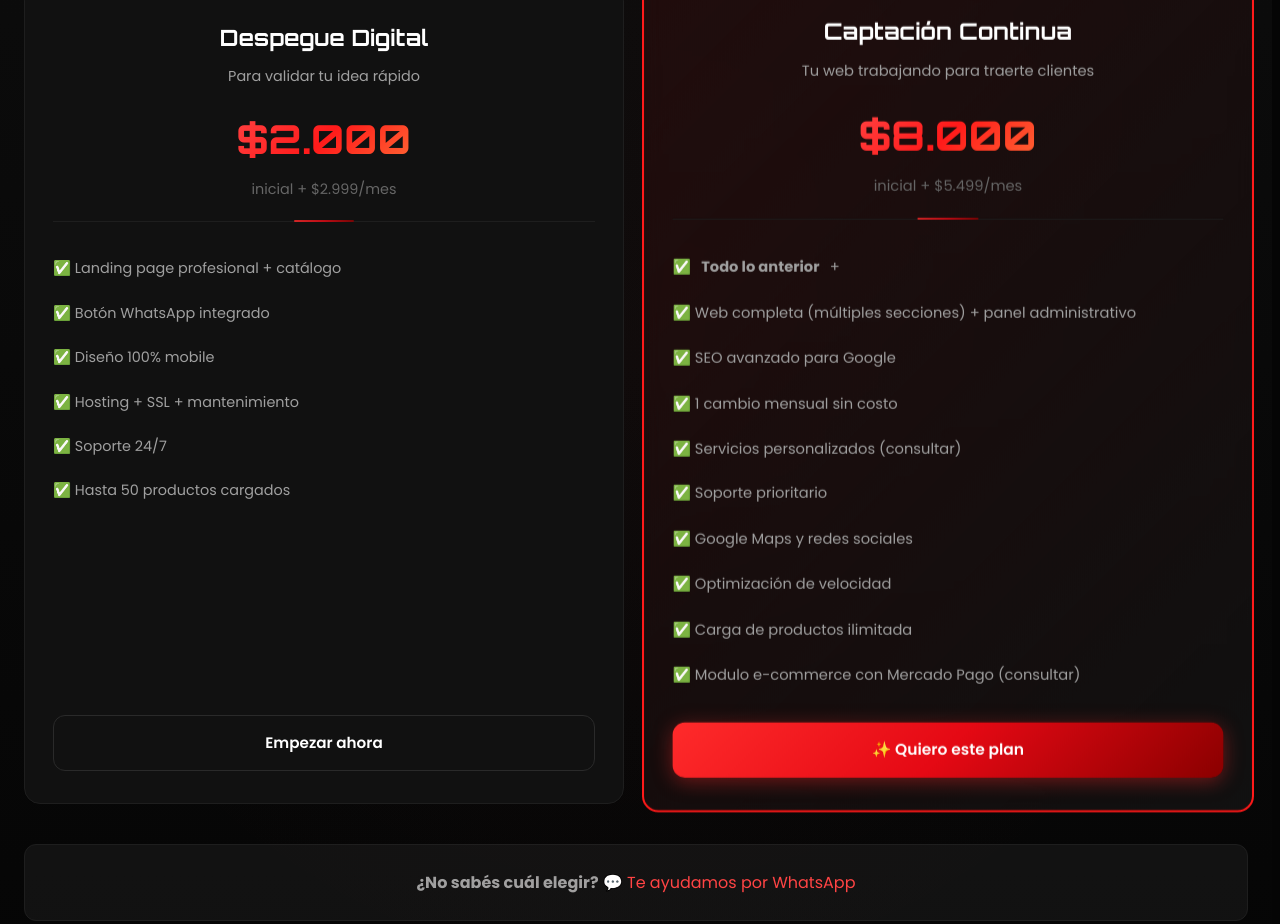
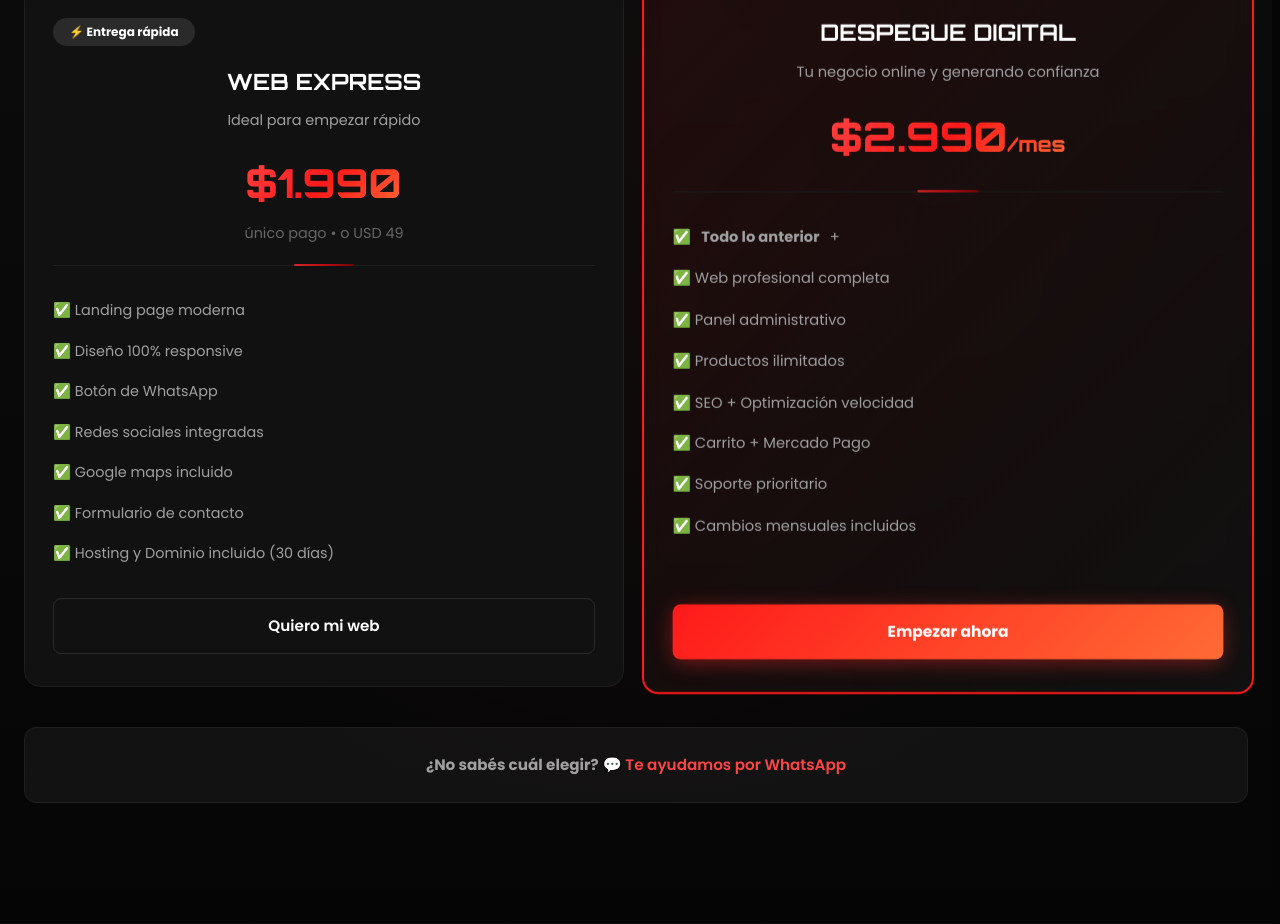
Before and after one commit to LucianoGF-dev/RootCLI-TECH, a website: page index.html in a window 1280 px wide. Shown: the part 1668-2592 px from the top of the page. Drawn offline with nearby package versions, Linux system fonts and the light colour scheme; animation ran at ten frames a second; files whose address does not match are found by name.

Commit message:
Cambios sobre planes para captación

```diff
--- a/index.html
+++ b/index.html
@@ -268,70 +268,102 @@
       </div>
     </section>
 
- <!-- PLANES: Grid optimizado -->
+    <!-- PLANES: Grid optimizado para conversión -->
     <section class="section pricing" id="planes" aria-labelledby="planes-title">
       <div class="container">
         <div class="section-header">
           <span class="section-tag">Planes simples</span>
           <h2 id="planes-title">Elegí cómo querés empezar</h2>
-          <p class="section-description">Todos incluyen hosting, SSL y soporte. <strong>Pagá en pesos uruguayos.</strong></p>
+          <p class="section-description">Todos incluyen hosting, SSL y soporte. <strong>Pagá en pesos
+              uruguayos.</strong></p>
         </div>
-        <div class="pricing-grid" style="display:grid;grid-template-columns:repeat(auto-fit,minmax(280px,1fr));gap:24px;margin-top:40px">
 
-          <!-- Plan 1 -->
-          <article class="pricing-card" style="background:#111;border:1px solid #1e1e1e;border-radius:16px;padding:32px 28px;display:flex;flex-direction:column">
-            <div class="pricing-header" style="text-align:center;margin-bottom:24px;padding-bottom:20px;border-bottom:1px solid #1e1e1e">
-              <h3 style="font-family:var(--font-display);font-size:1.4rem;font-weight:700;margin-bottom:8px">Despegue Digital</h3>
-              <p style="color:#a0a0a0;font-size:.9rem;margin-bottom:16px">Para validar tu idea rápido</p>
+        <div class="pricing-grid"
+          style="display:grid;grid-template-columns:repeat(auto-fit,minmax(280px,1fr));gap:24px;margin-top:40px">
+
+          <!-- Plan 1: WEB EXPRESS -->
+          <article class="pricing-card"
+            style="background:#111;border:1px solid #1e1e1e;border-radius:16px;padding:32px 28px;display:flex;flex-direction:column">
+            <span
+              style="display:inline-block;background:#2a2a2a;color:#fff;padding:4px 16px;border-radius:20px;font-size:.75rem;font-weight:700;margin-bottom:16px;width:fit-content">⚡
+              Entrega rápida</span>
+            <div class="pricing-header"
+              style="text-align:center;margin-bottom:24px;padding-bottom:20px;border-bottom:1px solid #1e1e1e">
+              <h3 style="font-family:var(--font-display);font-size:1.4rem;font-weight:700;margin-bottom:8px">WEB EXPRESS
+              </h3>
+              <p style="color:#a0a0a0;font-size:.9rem;margin-bottom:16px">Ideal para empezar rápido</p>
               <div style="display:flex;flex-direction:column;align-items:center;gap:4px">
-                <span style="font-family:var(--font-display);font-size:2.5rem;font-weight:800;background:linear-gradient(135deg,#ff4444,#ff1a1a,#ff6b35);-webkit-background-clip:text;background-clip:text;-webkit-text-fill-color:transparent">$2.000</span>
-                <span style="font-size:.9rem;color:#666">inicial + $2.999/mes</span>
+                <span
+                  style="font-family:var(--font-display);font-size:2.5rem;font-weight:800;background:linear-gradient(135deg,#ff4444,#ff1a1a,#ff6b35);-webkit-background-clip:text;background-clip:text;-webkit-text-fill-color:transparent">$1.990</span>
+                <span style="font-size:.9rem;color:#666">único pago • o USD 49</span>
               </div>
             </div>
             <ul style="list-style:none;flex:1;margin-bottom:24px">
-              <li style="display:flex;gap:10px;padding:10px 0;color:#a0a0a0;font-size:.9rem">✅ Landing page profesional + catálogo</li>
-              <li style="display:flex;gap:10px;padding:10px 0;color:#a0a0a0;font-size:.9rem">✅ Botón WhatsApp integrado</li>
-              <li style="display:flex;gap:10px;padding:10px 0;color:#a0a0a0;font-size:.9rem">✅ Diseño 100% mobile</li>
-              <li style="display:flex;gap:10px;padding:10px 0;color:#a0a0a0;font-size:.9rem">✅ Hosting + SSL + mantenimiento</li>
-              <li style="display:flex;gap:10px;padding:10px 0;color:#a0a0a0;font-size:.9rem">✅ Soporte 24/7</li>
-              <li style="display:flex;gap:10px;padding:10px 0;color:#a0a0a0;font-size:.9rem">✅ Hasta 50 productos cargados</li>
-
+              <li style="display:flex;gap:10px;padding:8px 0;color:#a0a0a0;font-size:.9rem">✅ Landing page moderna</li>
+              <li style="display:flex;gap:10px;padding:8px 0;color:#a0a0a0;font-size:.9rem">✅ Diseño 100% responsive
+              </li>
+              <li style="display:flex;gap:10px;padding:8px 0;color:#a0a0a0;font-size:.9rem">✅ Botón de WhatsApp</li>
+              <li style="display:flex;gap:10px;padding:8px 0;color:#a0a0a0;font-size:.9rem">✅ Redes sociales integradas
+              </li>
+              <li style="display:flex;gap:10px;padding:8px 0;color:#a0a0a0;font-size:.9rem">✅ Google maps incluido</li>
+              <li style="display:flex;gap:10px;padding:8px 0;color:#a0a0a0;font-size:.9rem">✅ Formulario de contacto
+              </li>
+              <li style="display:flex;gap:10px;padding:8px 0;color:#a0a0a0;font-size:.9rem">✅ Hosting y Dominio incluido
+                (30 días)</li>
             </ul>
-            <a href="https://wa.me/59896854828?text=Hola!%20Quiero%20el%20plan%20Despegue%20Digital" class="btn" style="background:transparent;color:#fff;border:1px solid #2a2a2a;width:100%;justify-content:center" target="_blank" rel="noopener">Empezar ahora</a>
+            <a href="https://wa.me/59896854828?text=Hola!%20Quiero%20el%20plan%20WEB%20EXPRESS" class="btn"
+              style="background:transparent;color:#fff;border:1px solid #2a2a2a;width:100%;justify-content:center;text-align:center;padding:14px;border-radius:8px;font-weight:600"
+              target="_blank" rel="noopener">Quiero mi web</a>
           </article>
 
-          <!-- Plan 2 (Featured) -->
-          <article class="pricing-card pricing-card-featured" style="background:linear-gradient(135deg,rgba(255,26,26,.08),#111);border:2px solid #ff1a1a;border-radius:16px;padding:32px 28px;display:flex;flex-direction:column;position:relative">
-            <span style="position:absolute;top:-12px;left:50%;transform:translateX(-50%);background:linear-gradient(135deg,#ff1a1a,#ff6b35);color:#fff;padding:4px 20px;border-radius:20px;font-size:.75rem;font-weight:700">🔥 Más elegido</span>
-            <div class="pricing-header" style="text-align:center;margin-bottom:24px;padding-bottom:20px;border-bottom:1px solid #1e1e1e">
-              <h3 style="font-family:var(--font-display);font-size:1.4rem;font-weight:700;margin-bottom:8px">Captación Continua</h3>
-              <p style="color:#a0a0a0;font-size:.9rem;margin-bottom:16px">Tu web trabajando para traerte clientes</p>
+          <!-- Plan 2: DESPEGUE DIGITAL (Featured) -->
+          <article class="pricing-card pricing-card-featured"
+            style="background:linear-gradient(135deg,rgba(255,26,26,.08),#111);border:2px solid #ff1a1a;border-radius:16px;padding:32px 28px;display:flex;flex-direction:column;position:relative">
+            <span
+              style="position:absolute;top:-12px;left:50%;transform:translateX(-50%);background:linear-gradient(135deg,#ff1a1a,#ff6b35);color:#fff;padding:4px 20px;border-radius:20px;font-size:.75rem;font-weight:700">🔥
+              Más elegido</span>
+            <div class="pricing-header"
+              style="text-align:center;margin-bottom:24px;padding-bottom:20px;border-bottom:1px solid #1e1e1e">
+              <h3 style="font-family:var(--font-display);font-size:1.4rem;font-weight:700;margin-bottom:8px">DESPEGUE
+                DIGITAL</h3>
+              <p style="color:#a0a0a0;font-size:.9rem;margin-bottom:16px">Tu negocio online y generando confianza</p>
               <div style="display:flex;flex-direction:column;align-items:center;gap:4px">
-                <span style="font-family:var(--font-display);font-size:2.5rem;font-weight:800;background:linear-gradient(135deg,#ff4444,#ff1a1a,#ff6b35);-webkit-background-clip:text;background-clip:text;-webkit-text-fill-color:transparent">$8.000</span>
-                <span style="font-size:.9rem;color:#666">inicial + $5.499/mes</span>
+                <span
+                  style="font-family:var(--font-display);font-size:2.5rem;font-weight:800;background:linear-gradient(135deg,#ff4444,#ff1a1a,#ff6b35);-webkit-background-clip:text;background-clip:text;-webkit-text-fill-color:transparent">$2.990<span
+                    style="font-size:1.25rem">/mes</span></span>
+
               </div>
             </div>
             <ul style="list-style:none;flex:1;margin-bottom:24px">
-              <li style="display:flex;gap:10px;padding:10px 0;color:#a0a0a0;font-size:.9rem">✅ <strong>Todo lo anterior</strong> + </li>
-              <li style="display:flex;gap:10px;padding:10px 0;color:#a0a0a0;font-size:.9rem">✅ Web completa (múltiples secciones) + panel administrativo</li>
-              <li style="display:flex;gap:10px;padding:10px 0;color:#a0a0a0;font-size:.9rem">✅ SEO avanzado para Google</li>
-              <li style="display:flex;gap:10px;padding:10px 0;color:#a0a0a0;font-size:.9rem">✅ 1 cambio mensual sin costo</li>
-              <li style="display:flex;gap:10px;padding:10px 0;color:#a0a0a0;font-size:.9rem">✅ Servicios personalizados (consultar)</li>
-              <li style="display:flex;gap:10px;padding:10px 0;color:#a0a0a0;font-size:.9rem">✅ Soporte prioritario</li>
-              <li style="display:flex;gap:10px;padding:10px 0;color:#a0a0a0;font-size:.9rem">✅ Google Maps y redes sociales</li>
-              <li style="display:flex;gap:10px;padding:10px 0;color:#a0a0a0;font-size:.9rem">✅ Optimización de velocidad</li>
-              <li style="display:flex;gap:10px;padding:10px 0;color:#a0a0a0;font-size:.9rem">✅ Carga de productos ilimitada</li>
-              <li style="display:flex;gap:10px;padding:10px 0;color:#a0a0a0;font-size:.9rem">✅ Modulo e-commerce con Mercado Pago (consultar)</li>
+              <li style="display:flex;gap:10px;padding:8px 0;color:#a0a0a0;font-size:.9rem">✅ <strong>Todo lo
+                  anterior</strong> +</li>
+              <li style="display:flex;gap:10px;padding:8px 0;color:#a0a0a0;font-size:.9rem">✅ Web profesional completa
+              </li>
+              <li style="display:flex;gap:10px;padding:8px 0;color:#a0a0a0;font-size:.9rem">✅ Panel administrativo</li>
+              <li style="display:flex;gap:10px;padding:8px 0;color:#a0a0a0;font-size:.9rem">✅ Productos ilimitados</li>
+              <li style="display:flex;gap:10px;padding:8px 0;color:#a0a0a0;font-size:.9rem">✅ SEO + Optimización
+                velocidad</li>
+              <li style="display:flex;gap:10px;padding:8px 0;color:#a0a0a0;font-size:.9rem">✅ Carrito + Mercado Pago
+              </li>
+              <li style="display:flex;gap:10px;padding:8px 0;color:#a0a0a0;font-size:.9rem">✅ Soporte prioritario</li>
+              <li style="display:flex;gap:10px;padding:8px 0;color:#a0a0a0;font-size:.9rem">✅ Cambios mensuales
+                incluidos</li>
+            </ul>
+            <a href="https://wa.me/59896854828?text=Hola!%20Quiero%20el%20plan%20DESPEGUE%20DIGITAL"
+              class="btn btn-primary"
+              style="background:linear-gradient(135deg,#ff1a1a,#ff6b35);color:#fff;border:none;width:100%;justify-content:center;text-align:center;padding:14px;border-radius:8px;font-weight:700"
+              target="_blank" rel="noopener">Empezar ahora</a>
+          </article>
 
 
+        </div>
 
-            </ul>
-            <a href="https://wa.me/59896854828?text=Hola!%20Quiero%20el%20plan%20Captaci%C3%B3n%20Continua" class="btn btn-primary" style="width:100%;justify-content:center" target="_blank" rel="noopener">✨ Quiero este plan</a>
-          </article>
-
-        </div>
-        <div style="text-align:center;padding:24px;margin-top:40px;background:rgba(30,30,30,.5);border-radius:12px;border:1px solid #1e1e1e">
-          <p style="margin:0;color:#a0a0a0"><strong>¿No sabés cuál elegir?</strong> <a href="https://wa.me/59896854828" style="color:#ff4444;text-decoration:none">💬 Te ayudamos por WhatsApp</a></p>
+        <!-- Ayuda para elegir -->
+        <div
+          style="text-align:center;padding:24px;margin-top:40px;background:rgba(30,30,30,.5);border-radius:12px;border:1px solid #1e1e1e">
+          <p style="margin:0;color:#a0a0a0;font-size:.95rem"><strong>¿No sabés cuál elegir?</strong> <a
+              href="https://wa.me/59896854828" style="color:#ff4444;text-decoration:none;font-weight:600">💬 Te ayudamos
+              por WhatsApp</a></p>
         </div>
       </div>
     </section>
@@ -555,8 +587,8 @@
                 rel="noopener noreferrer">
                 <div class="carousel-track">
                   <div class="carousel-slide active">
-                      <img src="demos/panaderia/hero.jpg" alt="Vista principal - Template Panadería"
-                        class="carousel-img" loading="lazy" decoding="async" width="800" height="450">
+                    <img src="demos/panaderia/hero.jpg" alt="Vista principal - Template Panadería" class="carousel-img"
+                      loading="lazy" decoding="async" width="800" height="450">
                   </div>
                 </div>
                 <span class="carousel-click-overlay" aria-hidden="true">
@@ -600,8 +632,7 @@
           <article class="project-card animate-on-scroll demo-card" data-project="4" data-type="demo" role="listitem"
             aria-labelledby="demo-forestal-title">
             <div class="project-carousel" role="region" aria-label="Galería del template Forestal">
-                <a href="https://forestalweb.vercel.app/" class="carousel-link" target="_blank"
-                  rel="noopener noreferrer">
+              <a href="https://forestalweb.vercel.app/" class="carousel-link" target="_blank" rel="noopener noreferrer">
                 <div class="carousel-track">
                   <div class="carousel-slide active">
                     <img src="demos/forestal/hero.jpg" alt="Vista principal - Template Forestal" class="carousel-img"
```
Lines whose indentation alone changed are shown as unchanged.
